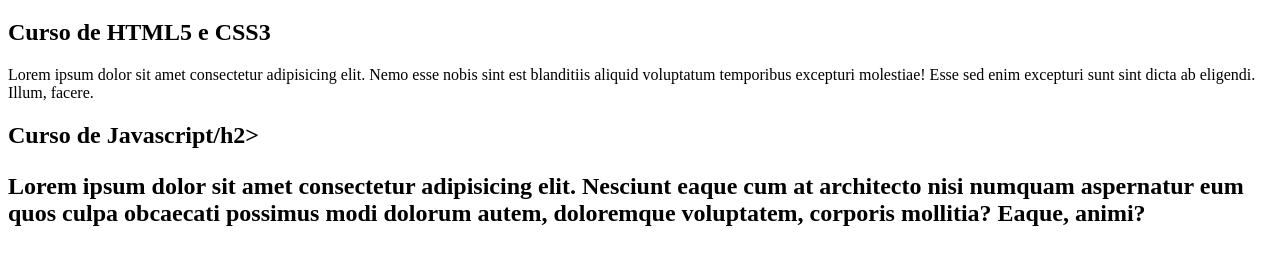
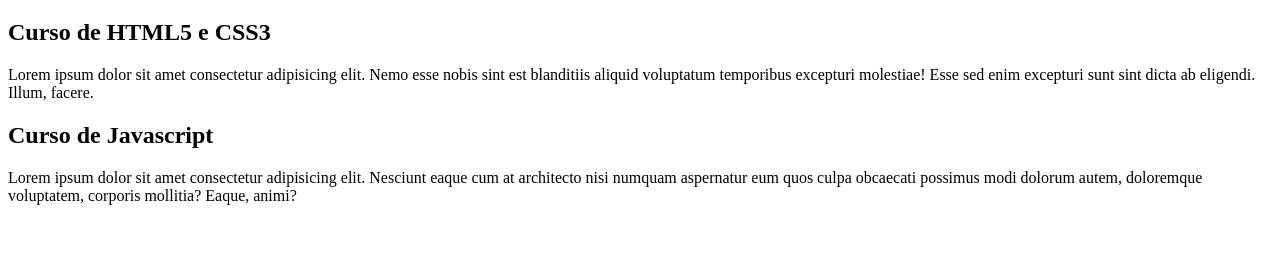
Before and after one commit to g-filipe/projeto-site, a plain HTML site: page index.html in a window 1280 px wide. Shown: the part 61-326 px from the top of the page. Drawn offline with Linux system fonts and the light colour scheme.

Commit message:
correção h2  - article 2

```diff
--- a/index.html
+++ b/index.html
@@ -15,7 +15,7 @@
             <h2>Curso de HTML5 e CSS3</h2>
             <p>Lorem ipsum dolor sit amet consectetur adipisicing elit. Nemo esse nobis sint est blanditiis aliquid voluptatum temporibus excepturi molestiae! Esse sed enim excepturi sunt sint dicta ab eligendi. Illum, facere.</p>
         </article>
-            <h2>Curso de Javascript/h2>
+            <h2>Curso de Javascript</h2>
             <p>Lorem ipsum dolor sit amet consectetur adipisicing elit. Nesciunt eaque cum at architecto nisi numquam aspernatur eum quos culpa obcaecati possimus modi dolorum autem, doloremque voluptatem, corporis mollitia? Eaque, animi?</p>
         <article>
 
```
